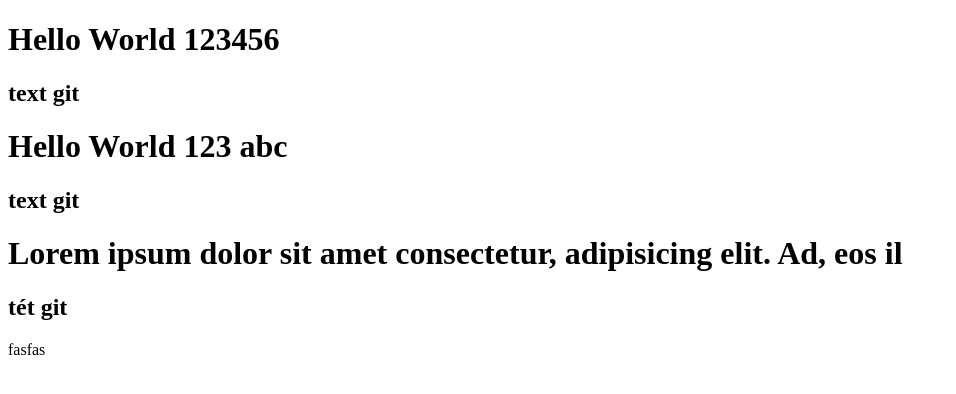
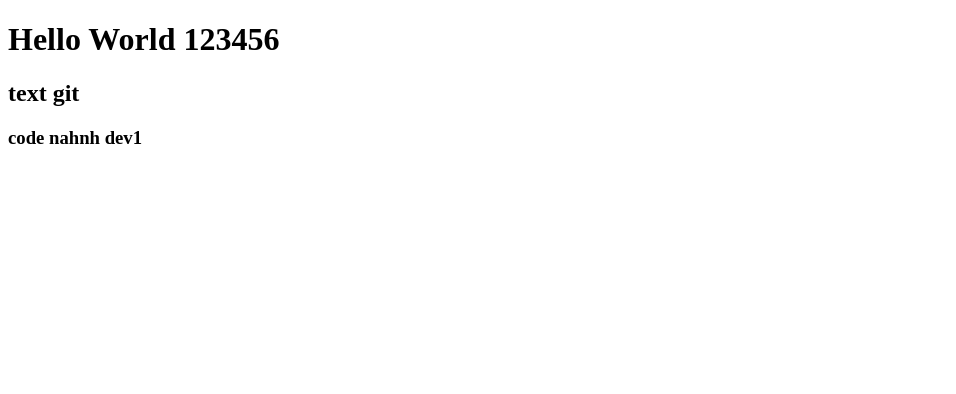
Before and after one commit to samusam2001/MinhNguyenBC05, a plain HTML site: page index.html in a window 1280 px wide. Shown: the whole page, without its empty margins (0-956 px from the left). Drawn offline with Linux system fonts and the light colour scheme.

Commit message:
add nhanh

```diff
--- a/index.html
+++ b/index.html
@@ -9,10 +9,6 @@
     <header>
         <h1>Hello World 123456</h1>
         <h2>text git</h2>
-        <h1>Hello World 123 abc</h1>
-        <h2>text git </h2>
-        <h1>Lorem ipsum dolor sit amet consectetur, adipisicing elit. Ad, eos il</h1>
-        <h2>tét git </h2>
-        fasfas
+        <h3>code nahnh dev1</h3>
     </header>
 </body>
```
